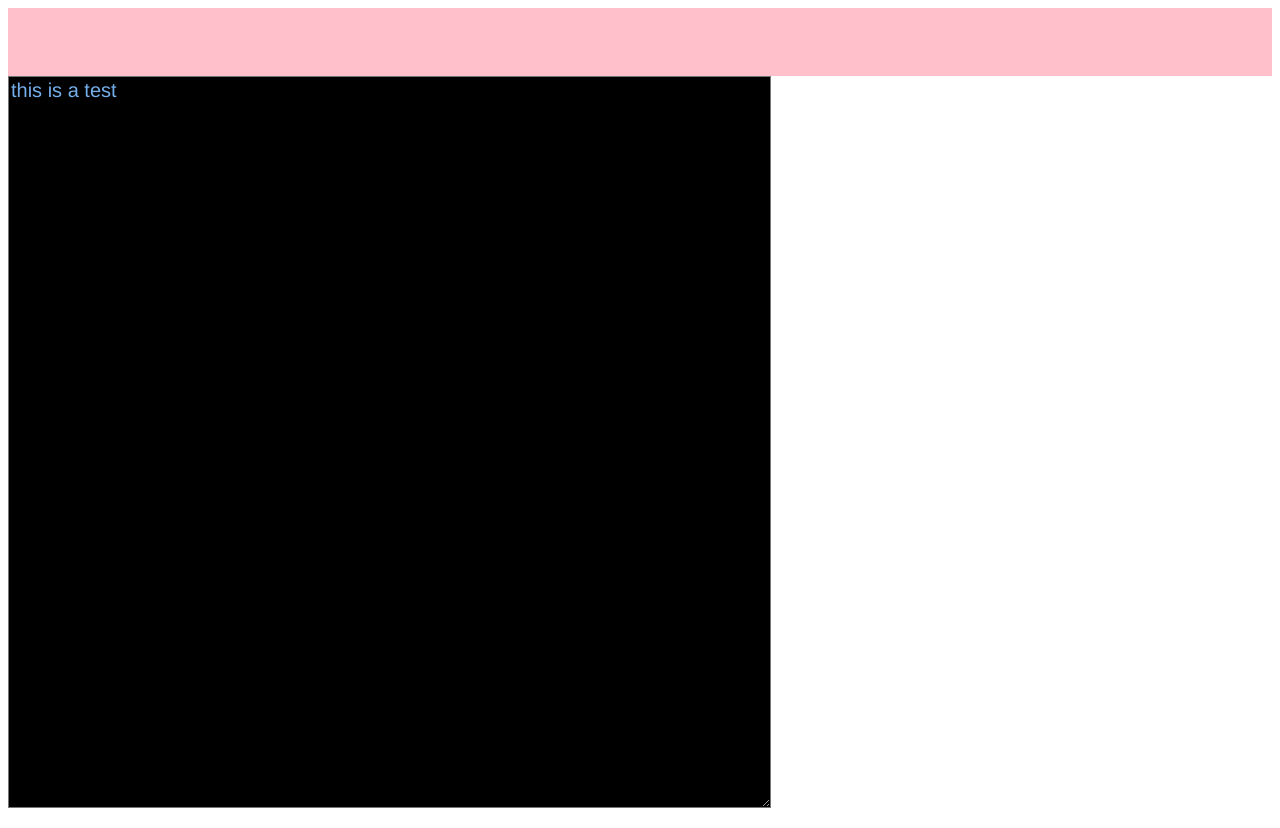
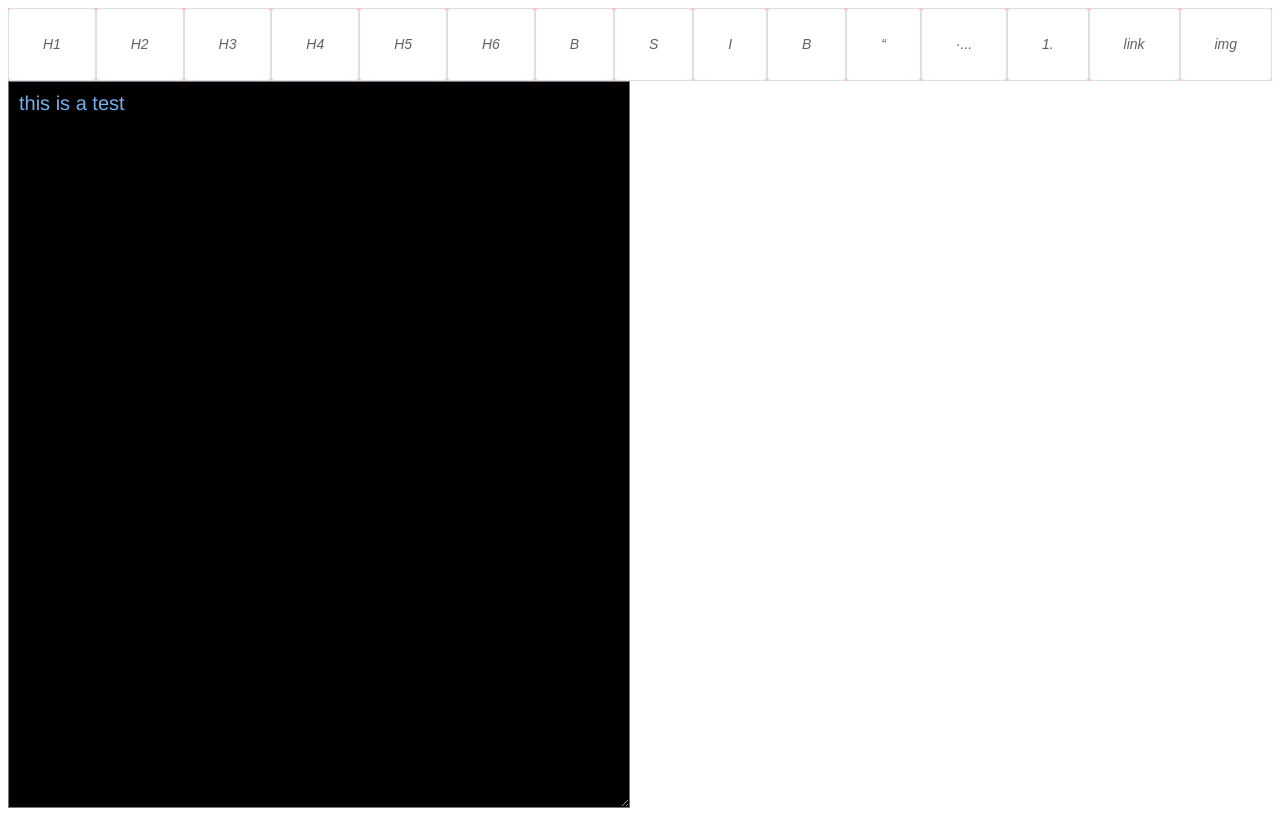
Before and after one commit to code-killerr/tech-training-camp-frontend, a Vue app: page / in a window 1280 px wide. Built offline with nearby package versions, Linux system fonts and the light colour scheme.

Commit message:
update translate

```diff
--- a/src/App.vue
+++ b/src/App.vue
@@ -1,14 +1,16 @@
 <template>
   <div class="container">
-    <div id="title" class="title_area"></div>
+    <div id="title" class="title_area">
+      <titlebar @click_button="get_button"></titlebar>
+    </div>
     <!-- <editor id="editor" ></editor> -->
     <div class="main_container">
       <div id="editor" class="editor_area">
-        <editor @my-emit="parentEmit" ></editor>
+        <editor :msg="title_msg" @get_data="send_data" ></editor>
       </div>
 
       <div id="show" class="show_area">
-        <div v-text="a" class="show_style"></div>
+        <div v-html="translateMd" class="show_style"></div>
       </div>
 
     </div>
@@ -16,24 +18,50 @@
 </template>
 
 <script>
-import {ref, defineComponent} from 'vue'
+import marked from './assets/js/translate.js'
+import {computed, ref, defineComponent} from 'vue'
 import editor from './components/editor.vue';
+import titlebar from './components/title.vue';
 export default defineComponent({
   name: 'markDownApp',
   components: {
-    editor
+    editor,
+    titlebar
   },
   setup() {
-    let a = ref("")
-    function parentEmit(val){
+    var text = ref("")
+    var title_msg = ref("")
+    function send_data(val){
         // alert(val)
-        a.value = val
+        text.value = val
     }
+    function get_button(val){
+      console.log(val)
+      title_msg.value = val
+    }
+    var renderer = new marked.Renderer();
+    marked.setOptions({
+        renderer: renderer,
+        gfm: true,
+        tables: true,
+        breaks: false,
+        pedantic: false,
+        sanitize: false,
+        smartLists: true,
+        smartypants: false
+    });
+
+    const translateMd = computed(()=>{
+      return marked(text.value)
+    })
     return{
-        parentEmit,
-        a
+        send_data,
+        text,
+        translateMd,
+        get_button,
+        title_msg
     }
-  },
+  }
 });
 </script>
 
@@ -49,7 +77,8 @@ export default defineComponent({
 }
 .main_container{
   display:flex;
-  flex-grow: 10;
+  flex-grow: 20;
+  flex-wrap: nowrap
 }
 .container{
   display:flex;
@@ -62,8 +91,8 @@ export default defineComponent({
   background-color: pink;
 }
 .editor_area {
+  width: 50%;
   height:100%;
-  float: left;
   flex-grow: 1;
 }
 .editor_area div{
@@ -71,10 +100,10 @@ export default defineComponent({
   height: 100%;
 }
 .show_area{
+  width: 50%;
+  padding:10px;
   height:100%;
   flex-grow: 1;
-  /* height: 500px; */
-  float: left;
 
 }
 .show_style{
--- a/src/components/editor.vue
+++ b/src/components/editor.vue
@@ -1,17 +1,21 @@
 <template>
     <div>
-        <textarea v-model="editor_text" class="editor_style" ></textarea>
+        <textarea v-model="editor_text" class="editor_style" v-text="msg" ref="editor_tag"></textarea>
     </div>
 </template>
 
 <script>
 import {ref, defineComponent} from 'vue'
+
 export default defineComponent({
     name: "editor",
+    props: {
+        msg:Object
+    },
     setup(props,{emit}){ //分解context对象取出emit
         const editor_text = ref("this is a test")
         function childEmit(){
-            emit('my-emit',editor_text.value)
+            emit('get_data',editor_text.value)
         }
         return{
             childEmit,
@@ -21,6 +25,14 @@ export default defineComponent({
     watch:{
         editor_text(val){
             this.childEmit()
+        },
+        msg(val){
+            console.log(this.msg)
+            this.editor_text += this.msg.start_value+this.msg.end_value
+            let index = this.editor_text.length - this.msg.end_value.length
+            console.log(index)
+            this.$refs.editor_tag.focus()
+            this.$refs.editor_tag.setSelectionRange(index, index)
         }
     }
     // setup(){
@@ -35,7 +47,6 @@ export default defineComponent({
 <style>
 .editor_style {
   width: 100%;
-  /* 记得变更高度自适应 */
   height: 100%;
   font-family: Avenir, Helvetica, Arial, sans-serif;
   -webkit-font-smoothing: antialiased;
@@ -43,6 +54,7 @@ export default defineComponent({
   background-color: black;
   color: #74afeb;
   font-size: 20px;
+  padding: 10px;
   box-sizing:border-box
 }
 </style>
--- a/src/components/title.vue
+++ b/src/components/title.vue
@@ -1,26 +1,38 @@
 <template>
-    <div>
-        <textarea v-model="editor_text" class="editor_style" ></textarea>
+    <div  class="title_style">
+        <el-button  v-for="button in editor_button" :key="button" :value=button.name class="button_style" @click="click_button(button)">{{button.name}}</el-button>
     </div>
 </template>
 
 <script>
+
 import {ref, defineComponent} from 'vue'
 export default defineComponent({
     name: "editor",
     setup(props,{emit}){ //分解context对象取出emit
-        const editor_text = ref("this is a test")
-        function childEmit(){
-            emit('my-emit',editor_text.value)
+        const editor_button = ref([
+            {start_value:'# ',end_value:'',name:"H1"},
+            {start_value:'## ',end_value:'',name:"H2"},
+            {start_value:'### ',end_value:'',name:"H3"},
+            {start_value:'#### ',end_value:'',name:"H4"},
+            {start_value:'##### ',end_value:'',name:"H5"},
+            {start_value:'###### ',end_value:'',name:"H6"},
+            {start_value:'**',end_value:'**',name:"B"},
+            {start_value:'~~',end_value:'~~',name:"S"},
+            {start_value:'**',end_value:'**',name:"I"},
+            {start_value:'**',end_value:'**',name:"B"},
+            {start_value:'> ',end_value:'',name:'“'},
+            {start_value:'- ',end_value:'',name:'·...'},
+            {start_value:'1. ',end_value:'',name:'1.'},
+            {start_value:'[',end_value:']()',name:'link'},
+            {start_value:'![',end_value:']()',name:'img'}
+        ])
+        function click_button(button){
+            emit('click_button',button)
         }
         return{
-            childEmit,
-            editor_text
-        }
-    },
-    watch:{
-        editor_text(val){
-            this.childEmit()
+            editor_button,
+            click_button
         }
     }
     // setup(){
@@ -33,15 +45,27 @@ export default defineComponent({
 </script>
 
 <style>
-.editor_style {
+
+.title_style{
+    display:flex;
     width: 100%;
-  /* 记得变更高度自适应 */
     height: 100%;
     font-family: Avenir, Helvetica, Arial, sans-serif;
     -webkit-font-smoothing: antialiased;
     -moz-osx-font-smoothing: grayscale;
-  background-color: black;
-  color: #74afeb;
+    color:white;
     font-size: 20px;
+
+}
+.button_style{
+    flex-grow: 1;
+    height: 100%;
+    background-color:gray;
+    font-size: 20px;
+    font-weight:bold;
+    font-style: italic
+}
+.el-button+.el-button, .el-checkbox.is-bordered+.el-checkbox.is-bordered{
+    margin-left: 0 !important;
 }
 </style>
```
Also changed, not shown: src/components/HelloWorld.vue (deleted, +0 -62 lines), 1 other file (tests, documents, lock files or other folders). Lines whose indentation alone changed are shown as unchanged.
